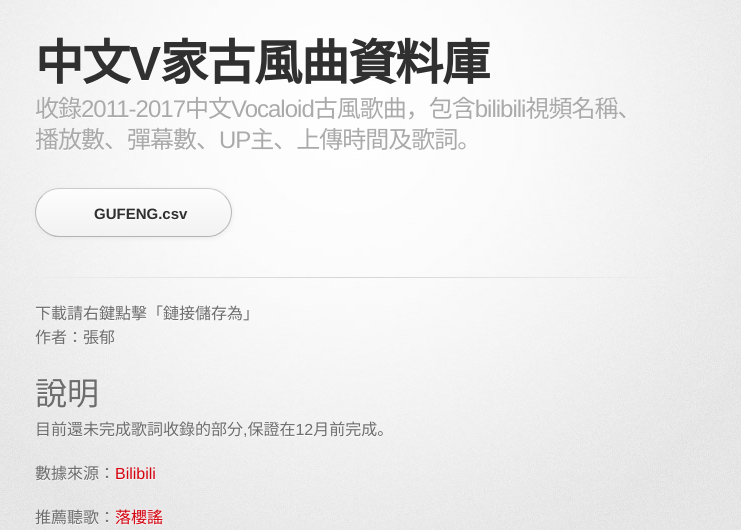
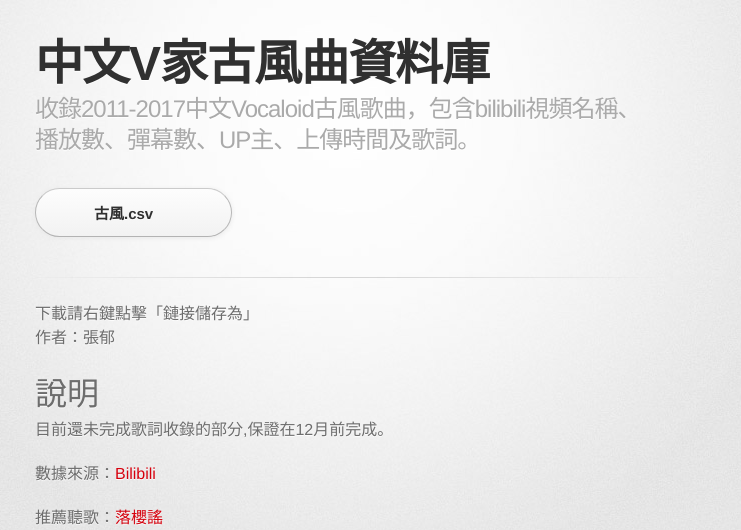
Before and after one commit to fireindark707/ChineseV_GUFENG, a Jekyll site: the page built from docs/index.md, in a window 1280 px wide. Shown: the top 530 px of the page, without its empty margins (295-1036 px from the left). Built offline with Jekyll 4.4.1, drawn with Linux system fonts in a browser that asks for light colours; some web fonts are replaced; grey boxes are pictures that could not be loaded.

Commit message:
Update default.html

```diff
--- a/docs/_layouts/default.html
+++ b/docs/_layouts/default.html
@@ -33,7 +33,7 @@
         </header>
         <section id="downloads" class="clearfix">
           {% if site.show_downloads %}
-          <a href="https://raw.githubusercontent.com/b614103080/ChineseV_GUFENG/master/%E5%8F%A4%E9%A2%A8%E6%9B%B2%E6%94%B6%E9%9B%86.csv" id="Download.zip" class="button"><span>GUFENG.csv</span></a>
+          <a href="https://raw.githubusercontent.com/b614103080/ChineseV_GUFENG/master/%E5%8F%A4%E9%A2%A8%E6%9B%B2%E6%94%B6%E9%9B%86.csv" id="Download.zip" class="button"><span>古風.csv</span></a>
           {% endif %}
         </section>
         <hr>
```
